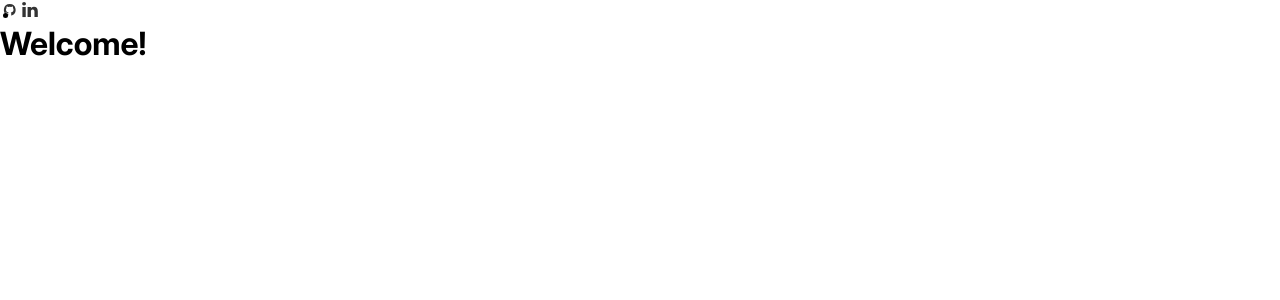
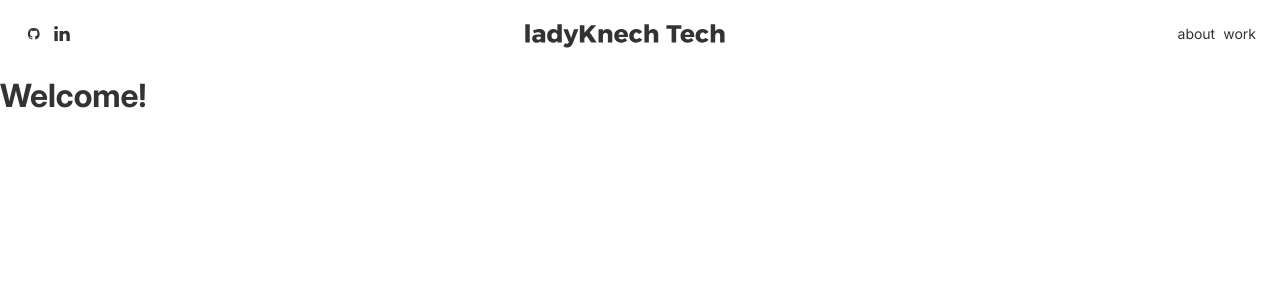
Before and after one commit to jmknec/lkt-portfolio, a React (Vite) app: page / in a window 1280 px wide. Shown: the top 300 px of the page. Built offline with nearby package versions, Linux system fonts and the light colour scheme.

Commit message:
initial styling site header

```diff
--- a/src/App.scss
+++ b/src/App.scss
@@ -15,4 +15,10 @@
 
 body {
   font-family: $primary-font;
+  color: $lkt-dk-grey;
 }
+
+a {
+  text-decoration: none;
+  color: inherit;
+}
--- a/src/components/Header/Header.jsx
+++ b/src/components/Header/Header.jsx
@@ -1,7 +1,9 @@
-// import { Link } from "react-router-dom";
+import { Link } from "react-router-dom";
 import "./Header.scss";
 import github from "../../assets/icons/github.svg";
 import linked from "../../assets/icons/linkedin.svg";
+import logo from "../../assets/icons/logo.svg";
+import lkt from "../../assets/icons/lkt.svg";
 
 export default function Header() {
   return (
@@ -9,7 +11,7 @@ export default function Header() {
       <header className="header">
         <div className="header__container">
           <div className="header__icon-container">
-            <ul className="header__icon-list">
+            <ul className="header__list">
               <li className="header__icon">
                 <a
                   className="header__link"
@@ -30,8 +32,24 @@ export default function Header() {
               </li>
             </ul>
           </div>
-          <div className="header__title-container"></div>
-          <nav className="header__site-nav"></nav>
+          <div className="header__logo-container">
+            <Link className="header__link header__link--dt" to={"/"}>
+              <img className="logo" src={logo} alt="ladyKnech Tech logo" />
+            </Link>
+            <Link className="header__link header__link--mobile" to={"/"}>
+              <img className="small-logo" src={lkt} alt="ladyKnech Tech logo" />
+            </Link>
+          </div>
+          <nav className="header__site-nav">
+            <ul className="header__list">
+              <li className="header__nav-item">
+                <Link className="header__link">about</Link>
+              </li>
+              <li className="header__nav-item">
+                <Link className="header__link">work</Link>
+              </li>
+            </ul>
+          </nav>
         </div>
       </header>
     </>
--- a/src/components/Header/Header.scss
+++ b/src/components/Header/Header.scss
@@ -3,11 +3,59 @@
 @use "../../styles/partials/typography" as *;
 
 .header {
-  &__icon-list {
+  width: 100%;
+
+  &__container {
     display: flex;
+    justify-content: space-between;
+    padding: 0.75rem;
+
+    @include tablet {
+      padding: 1.5rem;
+    }
+  }
+
+  &__list {
+    list-style-type: none;
+    display: flex;
+    gap: 0.25rem;
+
+    @include tablet {
+      gap: 0.5rem;
+    }
+  }
+
+  &__link--dt {
+    display: none;
+
+    @include tablet {
+      display: initial;
+    }
+  }
+
+  &__link--mobile {
+    @include tablet {
+      display: none;
+    }
+  }
+
+  &__nav-item {
+    @include mb-cta;
+
+    @include tablet {
+      @include dt-cta;
+    }
   }
 }
 
 .icon {
-  width: 20px;
+  height: 20px;
 }
+
+.logo {
+  width: 200px;
+}
+
+.small-logo {
+  height: 20px;
+}
--- a/src/styles/partials/_mixins.scss
+++ b/src/styles/partials/_mixins.scss
@@ -13,3 +13,61 @@
     @content;
   }
 }
+
+//mobile typography
+@mixin mb-titles {
+  font-family: $primary-font;
+  font-size: 1.5rem;
+  font-weight: 600;
+  line-height: 2rem;
+}
+
+@mixin mb-subtitles {
+  font-family: $primary-font;
+  font-size: 1rem;
+  font-weight: 600;
+  line-height: 1.5rem;
+}
+
+@mixin mb-body {
+  font-family: $primary-font;
+  font-size: 0.813rem;
+  font-weight: 300;
+  line-height: 1.125rem;
+}
+
+@mixin mb-cta {
+  font-family: $primary-font;
+  font-size: 0.625rem;
+  font-weight: 400;
+  line-height: 1.25rem;
+}
+
+//large screen typography
+@mixin dt-titles {
+  font-family: $primary-font;
+  font-size: 2rem;
+  font-weight: 700;
+  line-height: 2.5rem;
+}
+
+@mixin dt-subtitles {
+  font-family: $primary-font;
+  font-size: 1.5rem;
+  font-weight: 700;
+  line-height: 2rem;
+}
+
+@mixin dt-body {
+  font-family: $primary-font;
+  font-size: 1rem;
+  font-weight: 300;
+  line-height: 1.5rem;
+}
+
+@mixin dt-cta {
+  font-family: $primary-font;
+  font-size: 0.875rem;
+  font-weight: 400;
+  line-height: 1.25rem;
+}
```
Also changed, not shown: src/assets/icons/lkt.svg (added), src/assets/icons/logo.svg (added).
